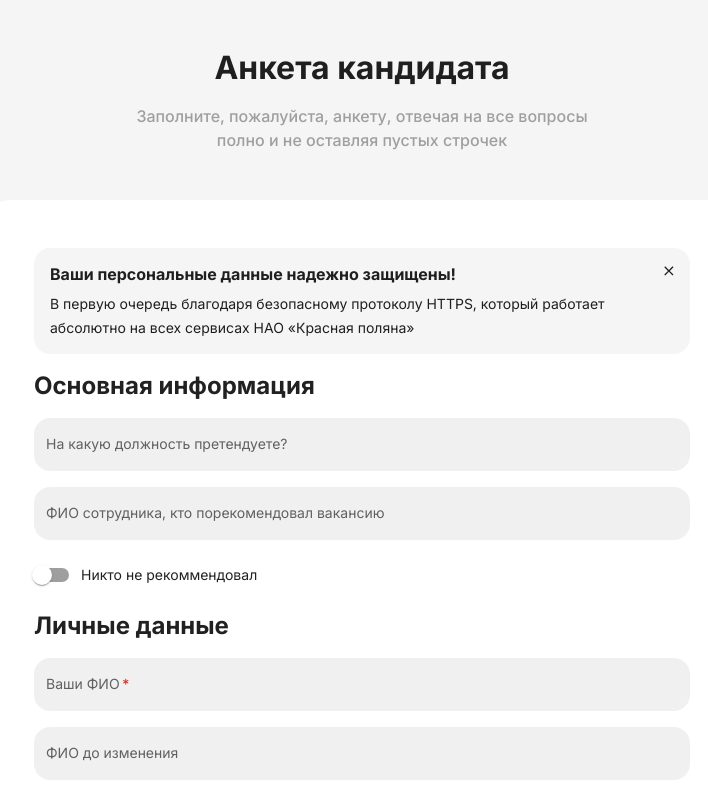
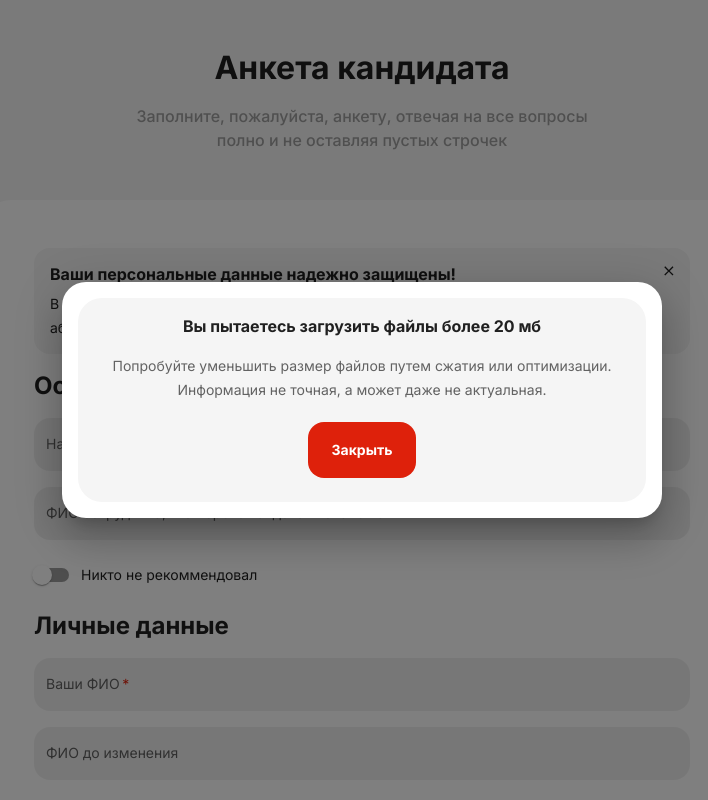
Before and after one commit to salievvm/kp-calendar, a React (Create React App) app: page / in a window 1280 px wide. Shown: the top 800 px of the page, without its empty margins (278-986 px from the left). Built offline with nearby package versions, Linux system fonts and the light colour scheme.

Commit message:
CustomAlertDialog
CustomAlertDialog component
overrides
CustomFileLoader implementation

```diff
--- /dev/null
+++ b/src/components/@ui/CustomAlertDialog/CustomAlertDialog.jsx
@@ -0,0 +1,90 @@
+/* eslint-disable */
+
+import * as React from 'react';
+import PropTypes from 'prop-types';
+
+import Button from '@mui/material/Button';
+import Dialog from '@mui/material/Dialog';
+import DialogActions from '@mui/material/DialogActions';
+import DialogContent from '@mui/material/DialogContent';
+import DialogContentText from '@mui/material/DialogContentText';
+import DialogTitle from '@mui/material/DialogTitle';
+import Slide from '@mui/material/Slide';
+import { Grid } from '@mui/material';
+
+const Transition = React.forwardRef(function Transition(props, ref) {
+  return <Slide direction="up" ref={ref} {...props} />;
+});
+
+export default function CustomAlertDialog({
+  open,
+  onClose,
+  title,
+  description,
+  children,
+}) {
+  return (
+    <div>
+      <Dialog
+        open={open}
+        TransitionComponent={Transition}
+        keepMounted
+        onClose={onClose}
+        aria-describedby="alert-dialog-slide-description"
+
+      >
+        <Grid
+          container
+          direction="column"
+          alignItems="center"
+          justifyContent="center"
+          sx={(theme) => ({
+            bgcolor: theme.palette.info.main,
+            borderRadius: theme.shape.borderRadiusSm,
+            textAlign: 'center',
+          })}
+        >
+          {title ? (
+            <DialogTitle variant="h3">{title}</DialogTitle>
+          ) : null}
+          <DialogContent>
+            {description ? (
+              <DialogContentText id="alert-dialog-slide-description">
+                {description}
+              </DialogContentText>) : null}
+            {children}
+          </DialogContent>
+          <DialogActions
+            disableSpacing
+            sx={(theme) => ({
+              paddingTop: 0,
+              paddingBottom: 3,
+            })}
+          >
+            <Button
+              size='large'
+              variant='contained'
+              onClick={onClose}>
+              Закрыть
+            </Button>
+            {/* <Button variant="contained" onClick={handleSuccess}>Agree</Button> */}
+          </DialogActions>
+        </Grid>
+      </Dialog>
+    </div>
+  );
+}
+
+CustomAlertDialog.propTypes = {
+  open: PropTypes.bool.isRequired,
+  onClose: PropTypes.func.isRequired,
+  title: PropTypes.string,
+  description: PropTypes.string,
+  children: PropTypes.any,
+};
+
+CustomAlertDialog.defaultProps = {
+  title: '',
+  description: '',
+  children: <></>,
+};
--- /dev/null
+++ b/src/components/@ui/CustomAlertDialog/index.js
@@ -0,0 +1,3 @@
+import CustomAlertDialog from './CustomAlertDialog';
+
+export default CustomAlertDialog;
--- a/src/components/@ui/CustomFields/CustomFileLoader/CustomFileLoader.jsx
+++ b/src/components/@ui/CustomFields/CustomFileLoader/CustomFileLoader.jsx
@@ -3,6 +3,7 @@ import { Badge, Grid, IconButton, Typography } from "@mui/material";
 import { Box, darken } from "@mui/system";
 import { FileUploader } from "react-drag-drop-files";
 import { CloseIcon, DOCIcon, FileIcon, PDFIcon, XLSIcon } from "../../../../assets/icons";
+import CustomAlertDialog from "../../CustomAlertDialog/CustomAlertDialog";
 
 // const fileTypes = ["JPG", "PNG", "GIF"];
 
@@ -179,8 +180,20 @@ function CustomFileLoader({
     onChange(encodedFiles);
   }
 
+  const [alertOpen, setAlertOpen] = React.useState(true);
+
+  const handleCloseAlert = () => {
+    setAlertOpen(false);
+  }
+
   return (
     <>
+      <CustomAlertDialog
+        open={alertOpen}
+        onClose={handleCloseAlert}
+        title='Вы пытаетесь загрузить файлы более 20 мб'
+        description='Попробуйте уменьшить размер файлов путем сжатия или оптимизации. Информация не точная, а может даже не актуальная.'
+      />
       <FileUploader
         handleChange={handleChange}
         name='file'
--- /dev/null
+++ b/src/theme/overrides/Dialog.js
@@ -0,0 +1,14 @@
+import { MAIN_TEXT } from "../colors";
+import { BORDER_RADIUS_SM } from "../const";
+
+export default function Dialog(theme) {
+  return {
+    MuiDialog: {
+      styleOverrides: {
+        paper: {
+          padding: BORDER_RADIUS_SM,
+        },
+      },
+    },
+  };
+}
--- a/src/theme/overrides/index.js
+++ b/src/theme/overrides/index.js
@@ -4,6 +4,7 @@ import Container from './Container';
 import Paper from './Paper';
 import TextField from './TextField';
 import Button from './Button';
+import Dialog from './Dialog';
 // ----------------------------------------------------------------------
 
 export default function ComponentsOverrides(theme) {
@@ -13,5 +14,6 @@ export default function ComponentsOverrides(theme) {
     Paper(theme),
     TextField(theme),
     Button(theme),
+    Dialog(theme),
   );
 };
```
